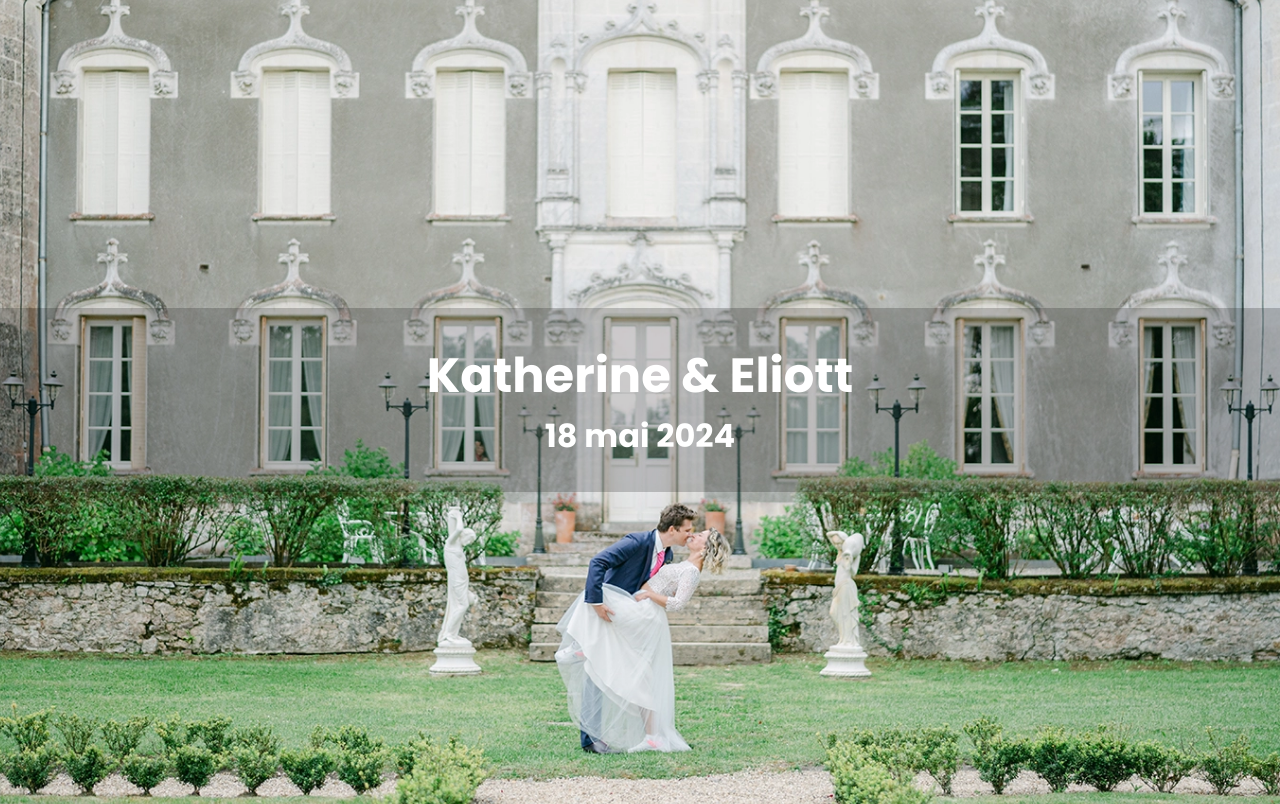
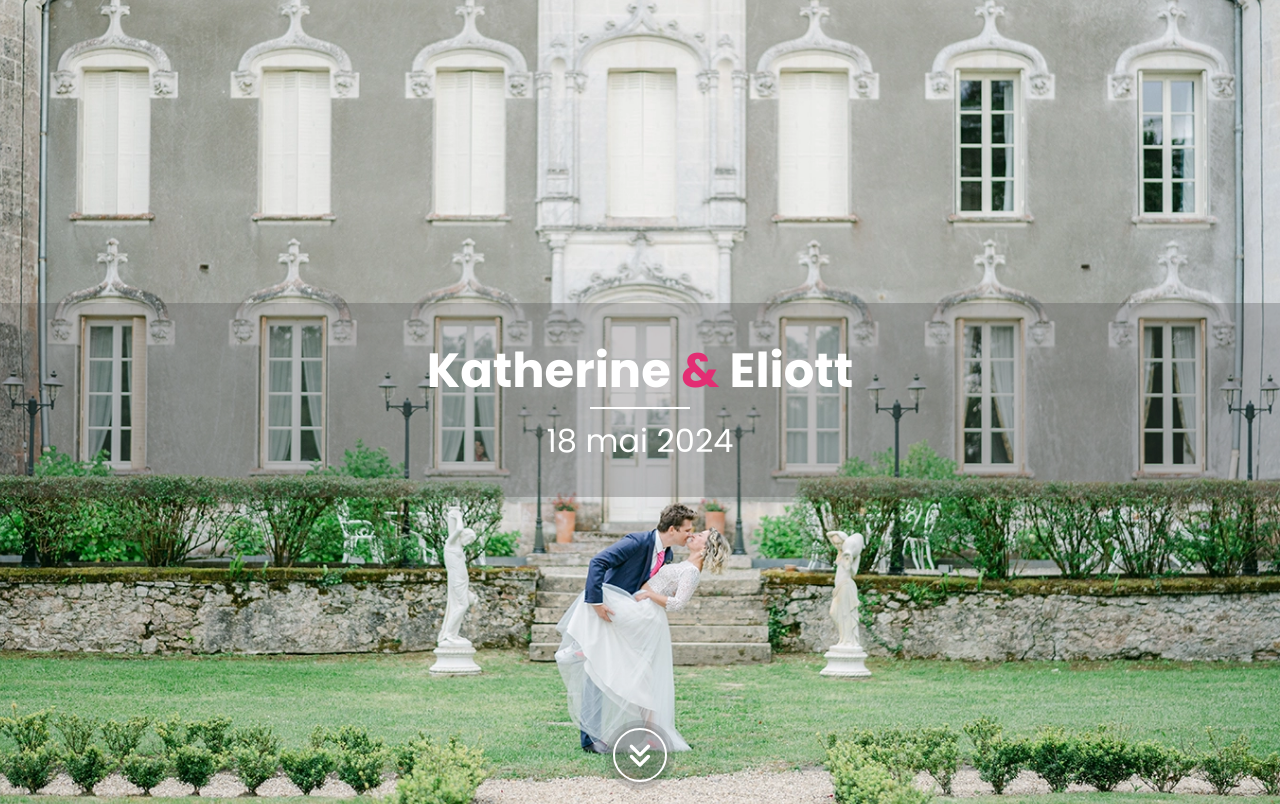
Before and after one commit to lesimpleliott/KE-Wedding-Pictures, a React (Vite) app: page /home in a window 1280 px wide. Built offline with nearby package versions, Linux system fonts and the light colour scheme.

Commit message:
JumpinButton // Create and add to Home

```diff
--- a/src/components/BackgroundImage.tsx
+++ b/src/components/BackgroundImage.tsx
@@ -15,6 +15,7 @@ const BackgroundImageStyled = styled.img`
   height: 101%;
   object-fit: cover;
   position: absolute;
+  z-index: -1000;
   top: 50%;
   left: 50%;
   transform: translate(-50%, -50%);
--- /dev/null
+++ b/src/components/JumpinButton.tsx
@@ -0,0 +1,114 @@
+import { useEffect, useState } from "react";
+import styled from "styled-components";
+
+const JumpinButton = ({ linky }: { linky: string }) => {
+  const [isJumping, setIsJumping] = useState(false);
+
+  useEffect(() => {
+    const interval = setInterval(() => {
+      setIsJumping((prev) => !prev);
+    }, 3000);
+
+    return () => clearInterval(interval);
+  }, []);
+
+  return (
+    <JumpinButtonStyled href={linky}>
+      <span className={`btn ${isJumping ? "jumpButton" : ""}`}>
+        <i className="fa-solid fa-angles-down"></i>
+      </span>
+    </JumpinButtonStyled>
+  );
+};
+
+const JumpinButtonStyled = styled.a`
+  --size: 70px;
+  --arrowsize: 1.7rem;
+
+  display: inline-block;
+  color: var(--contrast);
+
+  .btn {
+    height: var(--size);
+    width: var(--size);
+    border-radius: 75px;
+    background: rgba(78, 78, 78, 0.2);
+    display: flex;
+    align-items: center;
+    justify-content: center;
+    position: relative;
+    font-size: var(--arrowsize);
+    transform-origin: bottom;
+
+    &::before {
+      content: "";
+      height: calc(var(--size) - 10px);
+      width: calc(var(--size) - 10px);
+      position: absolute;
+      z-index: -1;
+      top: 50%;
+      left: 50%;
+      transform: translate(-50%, -50%);
+      background: rgba(78, 78, 78, 0.2);
+      border-radius: 75px;
+    }
+
+    &::after {
+      content: "";
+      height: calc(var(--size) - 20px);
+      width: calc(var(--size) - 20px);
+      position: absolute;
+      top: 50%;
+      left: 50%;
+      transform: translate(-50%, -50%);
+      border: solid 2px var(--contrast);
+      border-radius: 75px;
+    }
+  }
+
+  .jumpButton {
+    animation-name: jumpButton;
+    animation-duration: 1000ms;
+  }
+  @keyframes jumpButton {
+    0% {
+      transform: translateY(0) scale(1, 1);
+    }
+    10% {
+      transform: translateY(0) scale(1.3, 0.8);
+    }
+    11% {
+      transform: translateY(0) scale(0.7, 1.2);
+      animation-timing-function: cubic-bezier(0, 1, 0.5, 1);
+    }
+    39% {
+      transform: translateY(-50px) scale(1);
+      animation-timing-function: cubic-bezier(0, 1, 0.5, 1);
+    }
+    40% {
+      transform: translateY(-50px) scale(1);
+    }
+    41% {
+      transform: translateY(-50px) scale(1);
+      animation-timing-function: cubic-bezier(1, 0, 1, 1);
+    }
+    69% {
+      transform: translateY(0px) scale(1, 1);
+      animation-timing-function: cubic-bezier(1, 0, 1, 1);
+    }
+    70% {
+      transform: translateY(0) scale(1.5, 0.4);
+    }
+    80% {
+      transform: translateY(0) scale(0.8, 1.2);
+    }
+    90% {
+      transform: translateY(0) scale(1.1, 0.8);
+    }
+    100% {
+      transform: translateY(0) scale(1, 1);
+    }
+  }
+`;
+
+export default JumpinButton;
--- a/src/layouts/HeroBanner.tsx
+++ b/src/layouts/HeroBanner.tsx
@@ -1,14 +1,18 @@
 import styled from "styled-components";
 import BackgroundImage from "../components/BackgroundImage";
+import JumpinButton from "../components/JumpinButton";
 
 const HeroBanner = () => {
   return (
     <HeroBannerStyled>
       <BackgroundImage />
       <div className="textBanner">
-        <h1>Katherine & Eliott</h1>
+        <h1>
+          Katherine <strong>&</strong> Eliott
+        </h1>
         <h2>18 mai 2024</h2>
       </div>
+      <JumpinButton linky="#" />
     </HeroBannerStyled>
   );
 };
@@ -17,11 +21,16 @@ const HeroBannerStyled = styled.section`
   width: 100%;
   height: 100vh;
   position: relative;
+  padding-bottom: 10px;
+  display: flex;
+  flex-direction: column;
+  justify-content: flex-end;
+  align-items: center;
 
   .textBanner {
     width: 100%;
     padding: 2rem;
-    background-color: rgba(0, 0, 0, 0.2);
+    background-color: rgba(78, 78, 78, 0.3);
     position: absolute;
     top: 50%;
     left: 50%;
@@ -31,11 +40,22 @@ const HeroBannerStyled = styled.section`
     h1 {
       font-size: 3rem;
       color: #fff;
+
+      &::after {
+        content: "";
+        display: block;
+        width: 100px;
+        height: 2px;
+        background-color: #fff;
+        margin: 0 auto;
+      }
     }
 
     h2 {
+      margin-top: 8px;
       font-size: 2rem;
       color: #fff;
+      font-weight: 400;
     }
   }
 `;
--- a/src/styles/theme/colors.scss
+++ b/src/styles/theme/colors.scss
@@ -1,8 +1,14 @@
 #root {
+  --contrast: #ffffff;
+
   --mainColor: #273a7c;
+  --mainColor-light: #cbe6ff;
+  // --mainColor-opacity: rgba(39, 58, 124, 0.5);
+
   --secondColor: #e32d73;
-  --mainColor-light: #cbe6ff;
   --secondColor-light: #ffa8e3;
+  // --secondColor-opacity: rgba(227, 45, 115, 0.5);
+
   // --bodyBgColor: $mainColor-light;
   // --mainBgColor: #fff;
   // --warningColor: rgb(200, 0, 0);
--- a/src/styles/theme/typography.scss
+++ b/src/styles/theme/typography.scss
@@ -14,3 +14,7 @@
 * {
   font-family: "Poppins", sans-serif;
 }
+
+strong {
+  color: var(--secondColor);
+}
```
